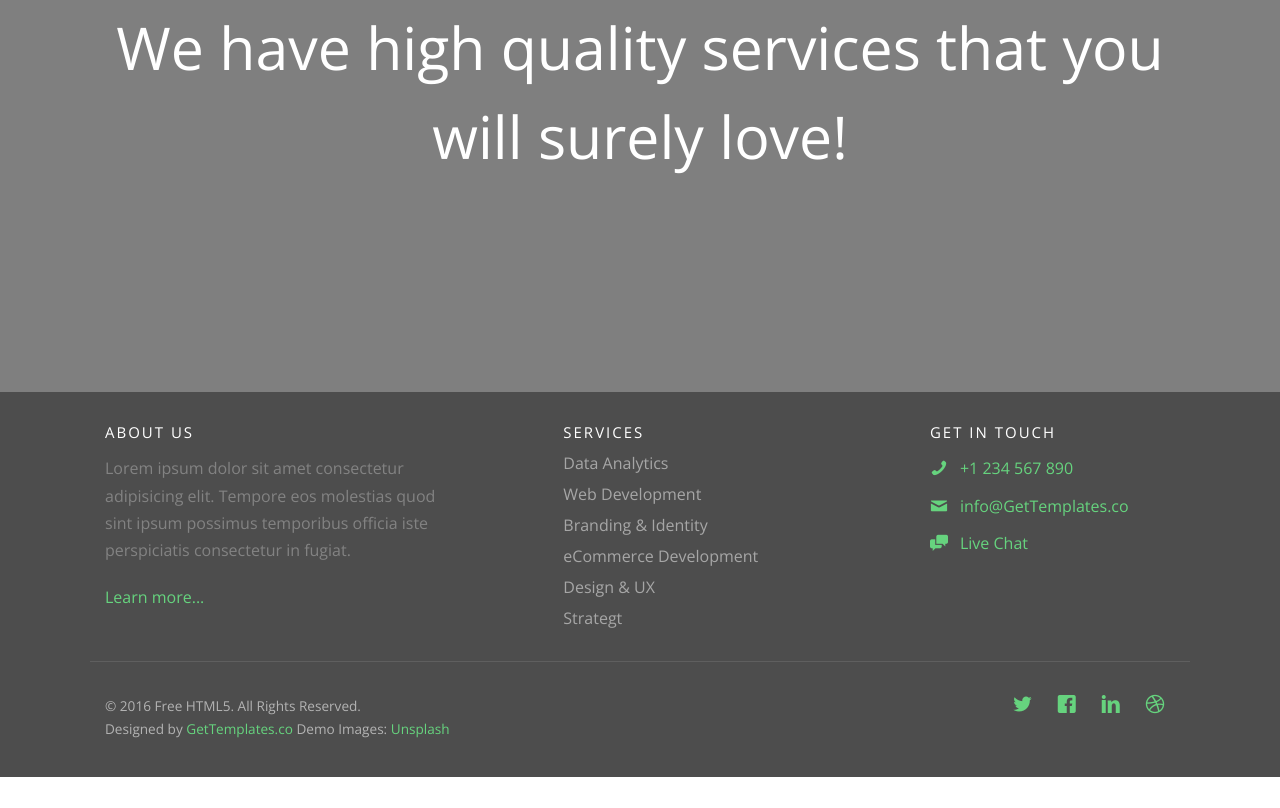
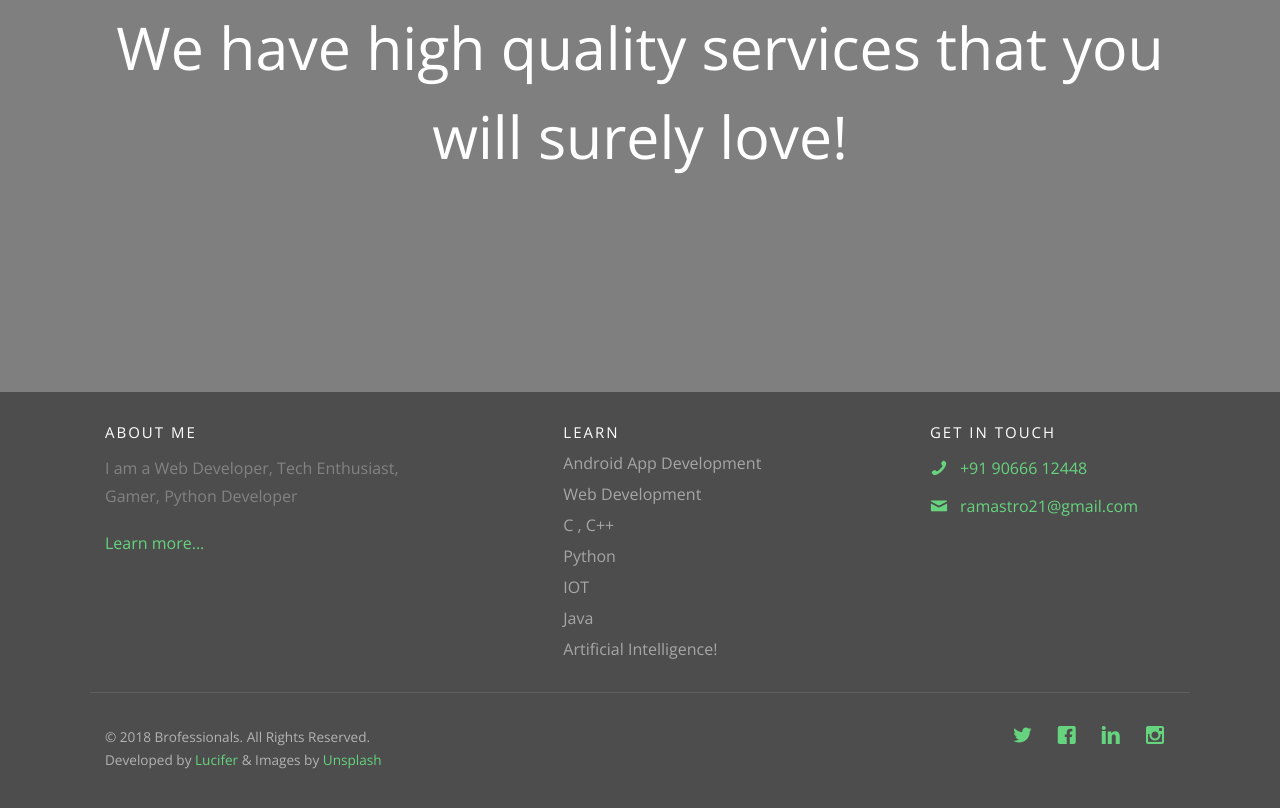
Before and after one commit to elitelinuxuser/lucifer2198.github.io, a plain HTML site: page blog.html in a window 1280 px wide. Shown: the part 2824-3632 px from the top of the page. Before the commit the page ends 3601 px from the top, so only its background shows below. Drawn offline with nearby package versions, Linux system fonts and the light colour scheme; files whose address does not match are found by name.

Commit message:
Footer added to all the html pages!

```diff
--- a/blog.html
+++ b/blog.html
@@ -327,41 +327,40 @@
 	</div>
 
 
+	<!-- Footer -->
 	<footer id="gtco-footer" role="contentinfo">
 		<div class="gtco-container">
 			<div class="row row-p	b-md">
 
 				<div class="col-md-4">
 					<div class="gtco-widget">
-						<h3>About Us</h3>
-						<p>Lorem ipsum dolor sit amet consectetur adipisicing elit. Tempore eos molestias quod sint ipsum possimus temporibus officia iste perspiciatis consectetur in fugiat.</p>
+						<h3>About Me</h3>
+						<p>I am a Web Developer, Tech Enthusiast, Gamer, Python Developer</p>
 						<p><a href="#">Learn more...</a></p>
 					</div>
 				</div>
 
 				<div class="col-md-4 col-md-push-1">
 					<div class="gtco-widget">
-						<h3>Services</h3>
+						<h3>Learn</h3>
 						<ul class="gtco-footer-links">
-							<li><a href="#">Data Analytics</a></li>
+							<li><a href="#">Android App Development</a></li>
 							<li><a href="#">Web Development</a></li>
-							<li><a href="#">Branding &amp; Identity</a></li>
-							<li><a href="#">eCommerce Development</a></li>
-							<li><a href="#">Design &amp; UX</a></li>
-							<li><a href="#">Strategt</a></li>
+							<li><a href="#">C , C++</a></li>
+							<li><a href="#">Python</a></li>
+							<li><a href="#">IOT</a></li>
+							<li><a href="#">Java</a></li>
+							<li><a href="#">Artificial Intelligence!</a></li>
 						</ul>
 					</div>
 				</div>
-
-
 
 				<div class="col-md-3 col-md-push-1">
 					<div class="gtco-widget">
 						<h3>Get In Touch</h3>
 						<ul class="gtco-quick-contact">
-							<li><a href="#"><i class="icon-phone"></i> +1 234 567 890</a></li>
-							<li><a href="#"><i class="icon-mail2"></i> info@GetTemplates.co</a></li>
-							<li><a href="#"><i class="icon-chat"></i> Live Chat</a></li>
+							<li><a href="tel:+919066612448"><i class="icon-phone"></i> +91 90666 12448</a></li>
+							<li><a href="mailto:ramastro21@gmail.com"><i class="icon-mail2"></i> ramastro21@gmail.com</a></li>
 						</ul>
 					</div>
 				</div>
@@ -371,15 +370,15 @@
 			<div class="row copyright">
 				<div class="col-md-12">
 					<p class="pull-left">
-						<small class="block">&copy; 2016 Free HTML5. All Rights Reserved.</small>
-						<small class="block">Designed by <a href="http://GetTemplates.co/" target="_blank">GetTemplates.co</a> Demo Images: <a href="http://unsplash.com/" target="_blank">Unsplash</a></small>
+						<small class="block">&copy; 2018 Brofessionals. All Rights Reserved.</small>
+						<small class="block">Developed by <a href="https://github.com/lucifer2198" target="_blank">Lucifer</a> &amp; Images by <a href="http://unsplash.com/" target="_blank">Unsplash</a></small>
 					</p>
 					<p class="pull-right">
 						<ul class="gtco-social-icons pull-right">
-							<li><a href="#"><i class="icon-twitter"></i></a></li>
-							<li><a href="#"><i class="icon-facebook"></i></a></li>
-							<li><a href="#"><i class="icon-linkedin"></i></a></li>
-							<li><a href="#"><i class="icon-dribbble"></i></a></li>
+							<li><a href="https://twitter.com/RamanandSirvi"><i class="icon-twitter"></i></a></li>
+							<li><a href="https://facebook.com/ram.sirvi"><i class="icon-facebook"></i></a></li>
+							<li><a href="https://linkedin.com/in/RamanandSirvi"><i class="icon-linkedin"></i></a></li>
+							<li><a href="https://instagram.com/ram.sirvi"><i class="icon-instagram"></i></a></li>
 						</ul>
 					</p>
 				</div>
```
Also changed, not shown: contact.html (+2 -2 lines), index.html (+18 -19 lines), portfolio.html (+18 -19 lines), services.html (+18 -19 lines), 1 other file.
